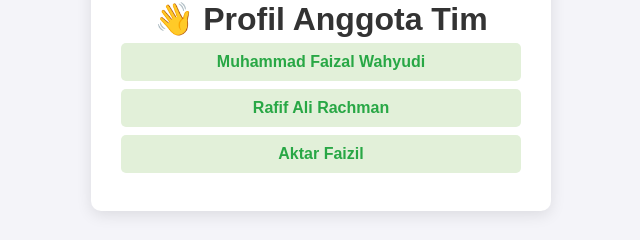
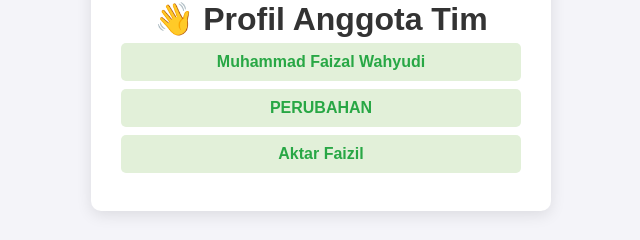
Before and after one commit to Rapipajaaa/Vs, a plain HTML site: page index.html in a window 1280 px wide. Shown: the part 412-652 px from the top of the page, 319-959 px from the left. Drawn offline with Linux system fonts and the light colour scheme.

Commit message:
ubah dikit

```diff
--- a/index.html
+++ b/index.html
@@ -84,7 +84,7 @@
             <h1 class="main-title">👋 Profil Anggota Tim</h1>
             <ul>
                 <li>Muhammad Faizal Wahyudi</li>
-                <li>Rafif Ali Rachman</li>
+                <li>PERUBAHAN</li>
                 <li>Aktar Faizil</li>
             </ul>
         </div>
```
